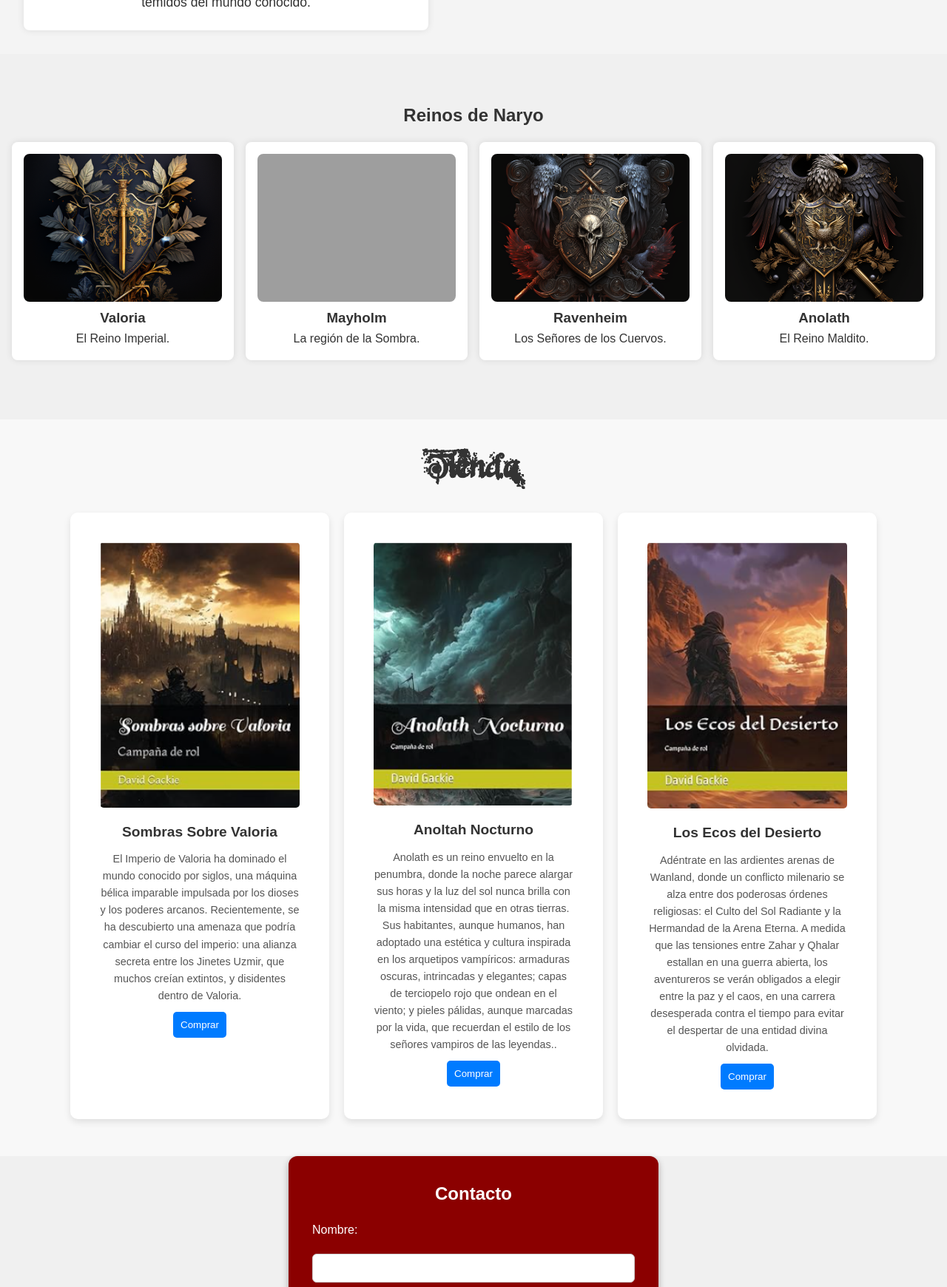
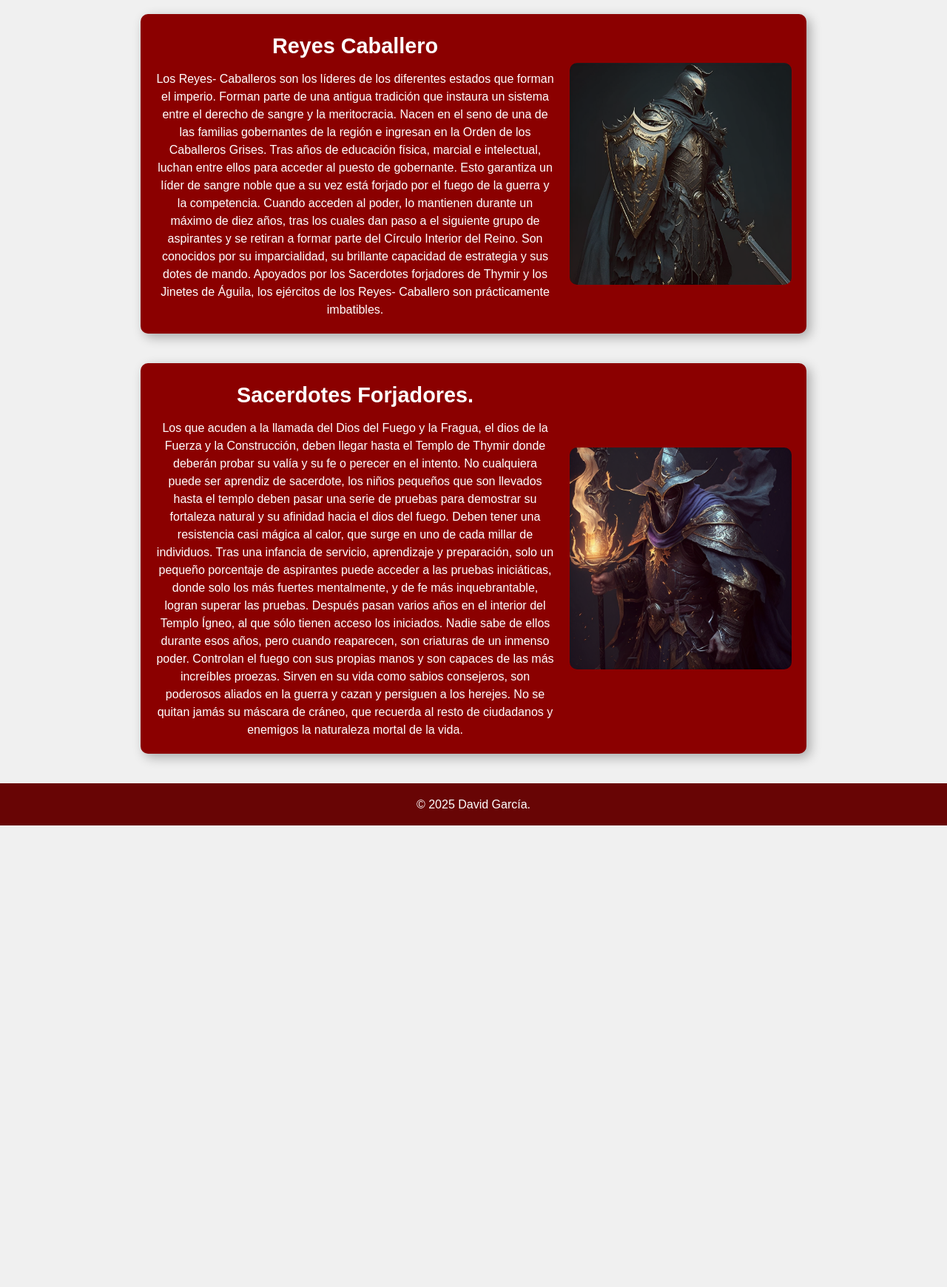
Before and after one commit to Deika79/PROYECTO-1-HTML-CSS, a plain HTML site: page Valoria.html in a window 1280 px wide. Shown: the part 1060-2800 px from the top of the page at 74% size. After the commit the page ends 2176 px from the top, so only its background shows below. Drawn offline with Linux system fonts and the light colour scheme; grey boxes are pictures that could not be loaded.

Commit message:
Valoria a medias

```diff
--- a/Valoria.html
+++ b/Valoria.html
@@ -6,8 +6,9 @@
     <meta name="description" content="Ejemplo Portafolio de un mundo de fantasía proyecto web">
     <meta name="author" content="Naryo">
     <meta name="keywords" content="portafolio, desarrollo web, proyectos, HTML, CSS">
-    <title>El Mundo de Naryo</title>
+    <title>Valoria</title>
     <link rel="stylesheet" href="styles.css">
+    <link rel="stylesheet" href="styles2.css">
 </head>
 <body>
 
@@ -26,86 +27,36 @@
     </header>
 
     <section class="hero">
-        <h1>Bienvenido al Mundo de Naryo</h1>
-        <p>Descubre sus reinos y parajes.</p>
+        <h1>VALORIA</h1>
+        <p>El Imperio del Hombre</p>
     </section>
 
     <main>
-        <section id="Zoralan">
+        <section id="Reino">
             <div class="texto">
-                <h2>Sobre el autor</h2>
-                <p>Zoralan de Zendilith fue el menor de tres hermanos nacidos en el seno del Pantano de Hiel. Como guerrero ascendió a explorador a los catorce años y ese fue su destino final. La mayoría de compatriotas usa la formación como explorador como complemento previo para su formación como soldados. Pero Zoralan se enamoró del mundo, de sus montes y caminos, ciudades y valles. Se enamoró del mar y su semilla, de las gentes y sus acentos.
-                    Dedicó su corta vida a la exploración del mundo. Cuando tuvo edad para ser un Stepnezh, un mercenario por derecho propio, buscó servir en los lugares más lejanos y exóticos. Comenzó su mapa del mundo con trece años y, con diecisiete, antes de su triste fallecimiento, había completado el atlas que tienes entre las manos. Seguramente no logró finalizarlo del todo, faltan muchas ciudades, pueblos y gentes por registrar, pero su trabajo es muy útil como testimonio del pensar y categorizar de un miembro de los terribles Zendilith, los mercenarios más temidos del mundo conocido.
-                    </p>
+                <h2>El Imperio del Mundo. La Joya de Poniente. La Cuidad Dorada.</h2>
+                <p> Valoria es el imperio hegemónico del mundo conocido. Según las leyendas fue creada en el origen del mundo por Thymir, el dios de la forja, la fuerza y la virilidad. Éste era hermano de Cyxdall, dios de la poesía y la felicidad, pero tras una terrible serie de conflictos fraternales y luchas intestinas (narrados en las sagas de Votnnur), se separaron, fundaron sus ciudades, y se declararon la guerra. Los primeros habitantes de Valoria eran guerreros fuertes, feroces y con una gran tecnología en materia bélica. Las armas y armaduras empezaron a superar en calidad a las de sus enemigos y lograron superar las tácticas de guerra de los, hasta entonces, gobernantes del mundo, los Jinetes Uzmir.
+                    El soberano gobierna como Emperador en Valoria sobre el oeste y el norte y como Rey de Cislev sobre el este. Aunque se describe a Valoria como un solo estado, la realidad es que cada región se administra de forma independiente por los Vlaslav, o reyes- caballero, con sus propios tribunales y leyes locales. Incluso muchas veces se habla de que no hay una ciudadanía común, solo se actúa como una entidad de cara a defensa del imperio.
+                </p>
             </div>
-            <img src="2.png" alt="ZoralanImage">
+            <img src="14.png" alt="Valoriapic">
+        </section>
+        <section id="Reino">
+            <div class="texto">
+                <h2>Reyes Caballero</h2>
+                <p> Los Reyes- Caballeros son los líderes de los diferentes estados que forman el imperio. Forman parte de una antigua tradición que instaura un sistema entre el derecho de sangre y la meritocracia. Nacen en el seno de una de las familias gobernantes de la región e ingresan en la Orden de los Caballeros Grises. Tras años de educación física, marcial e intelectual, luchan entre ellos para acceder al puesto de gobernante. Esto garantiza un líder de sangre noble que a su vez está forjado por el fuego de la guerra y la competencia. Cuando acceden al poder, lo mantienen durante un máximo de diez años, tras los cuales dan paso a el siguiente grupo de aspirantes y se retiran a formar parte del Círculo Interior del Reino. Son conocidos por su imparcialidad, su brillante capacidad de estrategia y sus dotes de mando. Apoyados por los Sacerdotes forjadores de Thymir y los Jinetes de Águila, los ejércitos de los Reyes- Caballero son prácticamente imbatibles.
+                </p>
+            </div>
+            <img src="13.png" alt="Reyes">
+        </section>
+        <section id="Reino">
+            <div class="texto">
+                <h2>Sacerdotes Forjadores.</h2>
+                <p> Los que acuden a la llamada del Dios del Fuego y la Fragua, el dios de la Fuerza y la Construcción, deben llegar hasta el Templo de Thymir donde deberán probar su valía y su fe o perecer en el intento. No cualquiera puede ser aprendiz de sacerdote, los niños pequeños que son llevados hasta el templo deben pasar una serie de pruebas para demostrar su fortaleza natural y su afinidad hacia el dios del fuego. Deben tener una resistencia casi mágica al calor, que surge en uno de cada millar de individuos. Tras una infancia de servicio, aprendizaje y preparación, solo un pequeño porcentaje de aspirantes puede acceder a las pruebas iniciáticas, donde solo los más fuertes mentalmente, y de fe más inquebrantable, logran superar las pruebas. Después pasan varios años en el interior del Templo Ígneo, al que sólo tienen acceso los iniciados. Nadie sabe de ellos durante esos años, pero cuando reaparecen, son criaturas de un inmenso poder. Controlan el fuego con sus propias manos y son capaces de las más increíbles proezas. Sirven en su vida como sabios consejeros, son poderosos aliados en la guerra y cazan y persiguen a los herejes. No se quitan jamás su máscara de cráneo, que recuerda al resto de ciudadanos y enemigos la naturaleza mortal de la vida.</p>
+            </div>
+            <img src="15.png" alt="Sacerdotes">
         </section>
 
-        <section id="portafolio">
-            <h2>Reinos de Naryo</h2>
-            <div class="grid">
-                <article class="proyecto">
-                    <img src="4.png" alt="Valoria">
-                    <h3>Valoria</h3>
-                    <p>El Reino Imperial.</p>
-                </article>
-                <article class="proyecto">
-                    <img src="6.png" alt="Mayholm">
-                    <h3>Mayholm</h3>
-                    <p>La región de la Sombra.</p>
-                </article>
-                <article class="proyecto">
-                    <img src="5.png" alt="Ravenheim">
-                    <h3>Ravenheim</h3>
-                    <p>Los Señores de los Cuervos.</p>
-                </article>
-                <article class="proyecto">
-                    <img src="3.png" alt="Anolath">
-                    <h3>Anolath</h3>
-                    <p>El Reino Maldito.</p>
-                </article>
-            </div>
-        </section>
-
-        <section id="libros">
-            <h2>Tienda</h2>
-            <div class="libros-container">
-                <div class="libro">
-                    <img src="10.png" alt="Libro 1">
-                    <h3>Sombras Sobre Valoria</h3>
-                    <p>El Imperio de Valoria ha dominado el mundo conocido por siglos, una máquina bélica imparable impulsada por los dioses y los poderes arcanos. Recientemente, se ha descubierto una amenaza que podría cambiar el curso del imperio: una alianza secreta entre los Jinetes Uzmir, que muchos creían extintos, y disidentes dentro de Valoria.</p>
-                    <button>Comprar</button>
-                </div>
-                <div class="libro">
-                    <img src="9.png" alt="Libro 2">
-                    <h3>Anoltah Nocturno</h3>
-                    <p>Anolath es un reino envuelto en la penumbra, donde la noche parece alargar sus horas y la luz del sol nunca brilla con la misma intensidad que en otras tierras. Sus habitantes, aunque humanos, han adoptado una estética y cultura inspirada en los arquetipos vampíricos: armaduras oscuras, intrincadas y elegantes; capas de terciopelo rojo que ondean en el viento; y pieles pálidas, aunque marcadas por la vida, que recuerdan el estilo de los señores vampiros de las leyendas..</p>
-                    <button>Comprar</button>
-                </div>
-                <div class="libro">
-                    <img src="8.png" alt="Libro 3">
-                    <h3>Los Ecos del Desierto</h3>
-                    <p>Adéntrate en las ardientes arenas de Wanland, donde un conflicto milenario se alza entre dos poderosas órdenes religiosas: el Culto del Sol Radiante y la Hermandad de la Arena Eterna. A medida que las tensiones entre Zahar y Qhalar estallan en una guerra abierta, los aventureros se verán obligados a elegir entre la paz y el caos, en una carrera desesperada contra el tiempo para evitar el despertar de una entidad divina olvidada. </p>
-                    <button>Comprar</button>
-                </div>
-            </div>
-        </section>
-
-        <section id="contacto">
-            <h2>Contacto</h2>
-            <form>
-                <label for="nombre">Nombre:</label>
-                <input type="text" id="nombre" name="nombre" required>
-
-                <label for="email">Email:</label>
-                <input type="email" id="email" name="email" required>
-
-                <label for="mensaje">Mensaje:</label>
-                <textarea id="mensaje" name="mensaje" required></textarea>
-
-                <button type="submit">Enviar</button>
-            </form>
-        </section>
     </main>
 
     <footer>
--- /dev/null
+++ b/styles2.css
@@ -0,0 +1,33 @@
+#Reino {
+    margin: 40px auto; /* Centra la sección horizontalmente y mantiene el margen superior e inferior */
+    display: flex;
+    align-items: center;
+    justify-content: space-between;
+    background-color: #8B0000; /* Rojo oscuro */
+    color: white;
+    padding: 20px;
+    border-radius: 10px; /* Bordes redondeados */
+    max-width: 900px; /* Ajusta el ancho según necesites */
+    box-shadow: 5px 5px 15px rgba(0, 0, 0, 0.3); /* Sombra para efecto elevado */
+}
+
+#Reino .texto {
+    flex: 1;
+    padding-right: 20px; /* Espaciado entre texto e imagen */
+}
+
+#Reino h2 {
+    font-size: 1.8em;
+    margin-bottom: 10px;
+}
+
+#Reino p {
+    font-size: 1em;
+    line-height: 1.5;
+}
+
+#Reino img {
+    width: 300px; /* Ajusta el tamaño de la imagen */
+    height: auto;
+    border-radius: 10px; /* Bordes redondeados para la imagen */
+}
```
Also changed, not shown: 13.png (added), 15.png (added), 1 other file.
